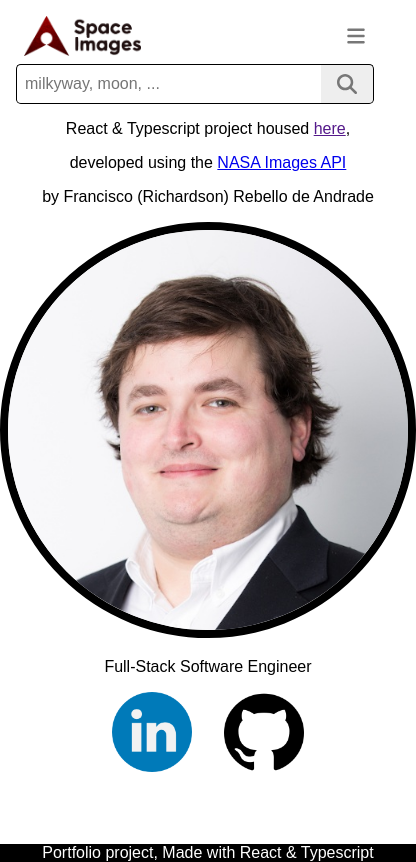
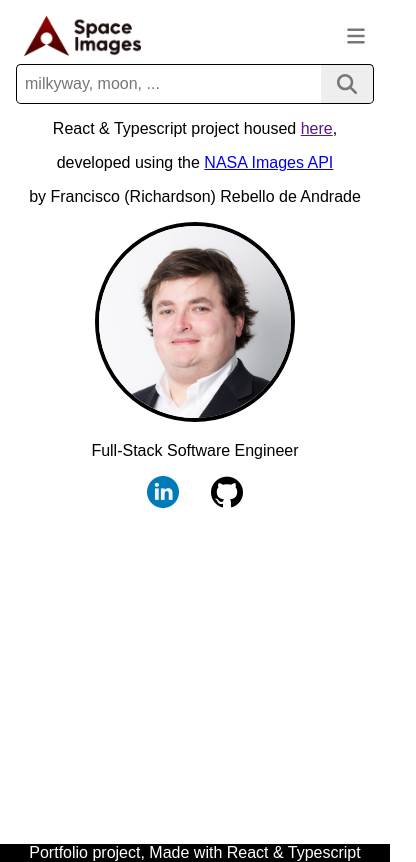
Before and after one commit to franciscoxrra/nasa-images, a React (Create React App) app: page /about in a window 390 px wide. Shown: the whole page, 416 px wide, since content can reach past the window. Built offline with nearby package versions, Linux system fonts and the light colour scheme; no server answers.

Commit message:
Tweaking about page screen size styles;

```diff
--- a/src/pages/About.tsx
+++ b/src/pages/About.tsx
@@ -17,8 +17,27 @@ const HeadshotSection = styled.div`
 
     img {
         height: 25rem;
+        width: 25rem;
         border-radius: 50%;
         border: 0.5rem solid black;
+    }
+
+    @media (width < ${(props) =>
+            props.theme.breakpoints.width.medium}) {
+        img {
+            height: 18rem;
+            width: 18rem;
+            border: 0.35rem solid black;
+        }
+    }
+
+    @media (width < ${(props) =>
+            props.theme.breakpoints.width.small}) {
+        img {
+            height: 12rem;
+            width: 12rem;
+            border: 0.25rem solid black;
+        }
     }
 `
 
@@ -31,6 +50,20 @@ const LinksSection = styled.div`
 
     img {
         height: 5rem;
+    }
+
+    @media (width < ${(props) =>
+            props.theme.breakpoints.width.medium}) {
+        img {
+            height: 3rem;
+        }
+    }
+
+    @media (width < ${(props) =>
+            props.theme.breakpoints.width.small}) {
+        img {
+            height: 2rem;
+        }
     }
 `
 
```
